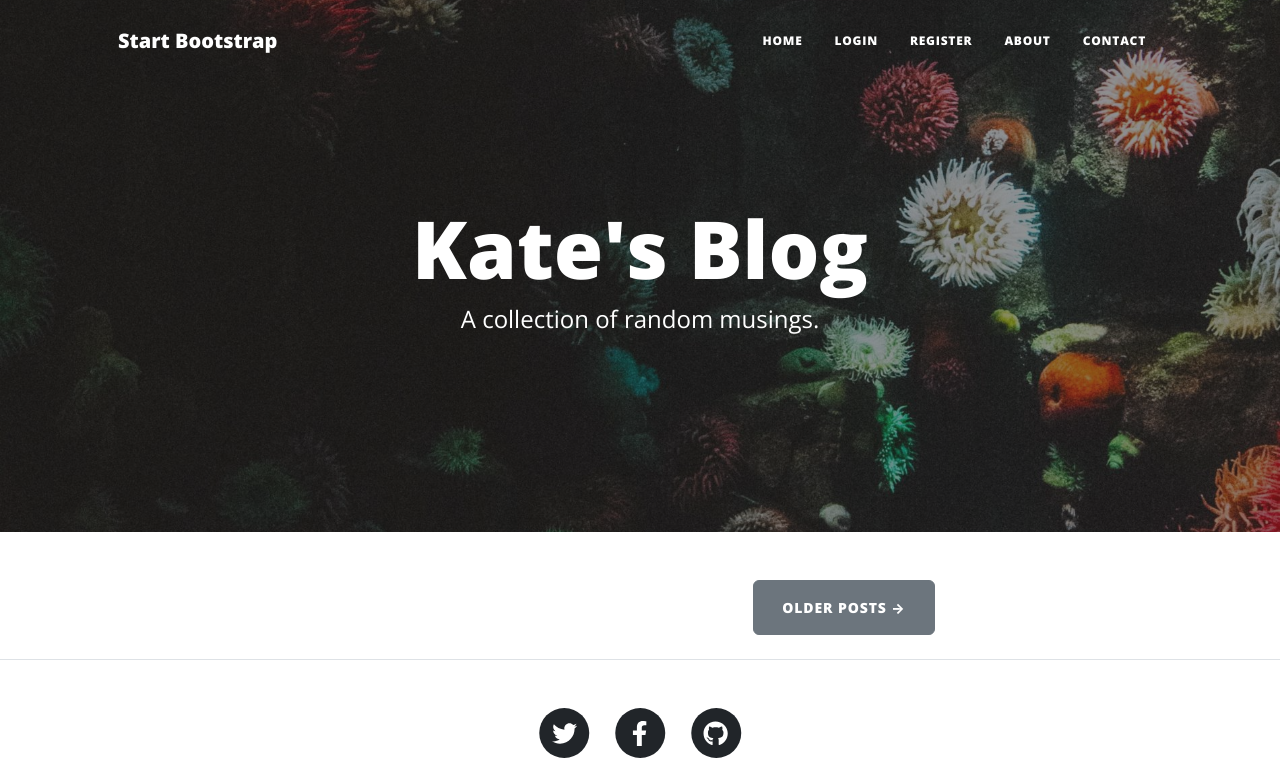
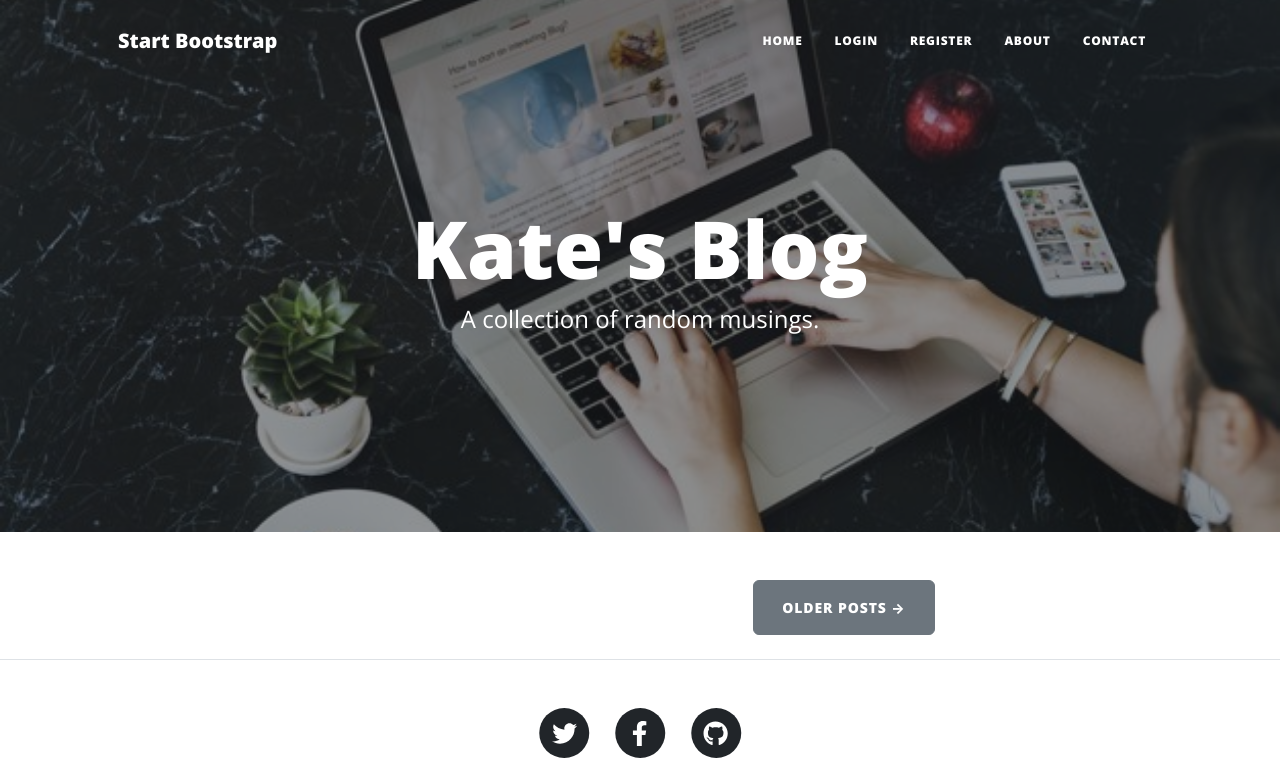
Before and after one commit to IverSilver/blog-for-deployment, a Flask app: page / in a window 1280 px wide. Shown: the top 772 px of the page. Run offline with Flask 3, Linux system fonts and the light colour scheme; data that the repository does not hold is empty; some libraries are stand-ins or nearby versions.

Commit message:
Update index.html
change home bg

```diff
--- a/templates/index.html
+++ b/templates/index.html
@@ -3,7 +3,7 @@
 <!-- Page Header-->
 <header
   class="masthead"
-  style="background-image: url('../static/assets/img/home-bg.jpg')"
+  style="background-image: url('../static/assets/img/home_bg2.jpg')"
 >
   <div class="container position-relative px-4 px-lg-5">
     <div class="row gx-4 gx-lg-5 justify-content-center">
```
